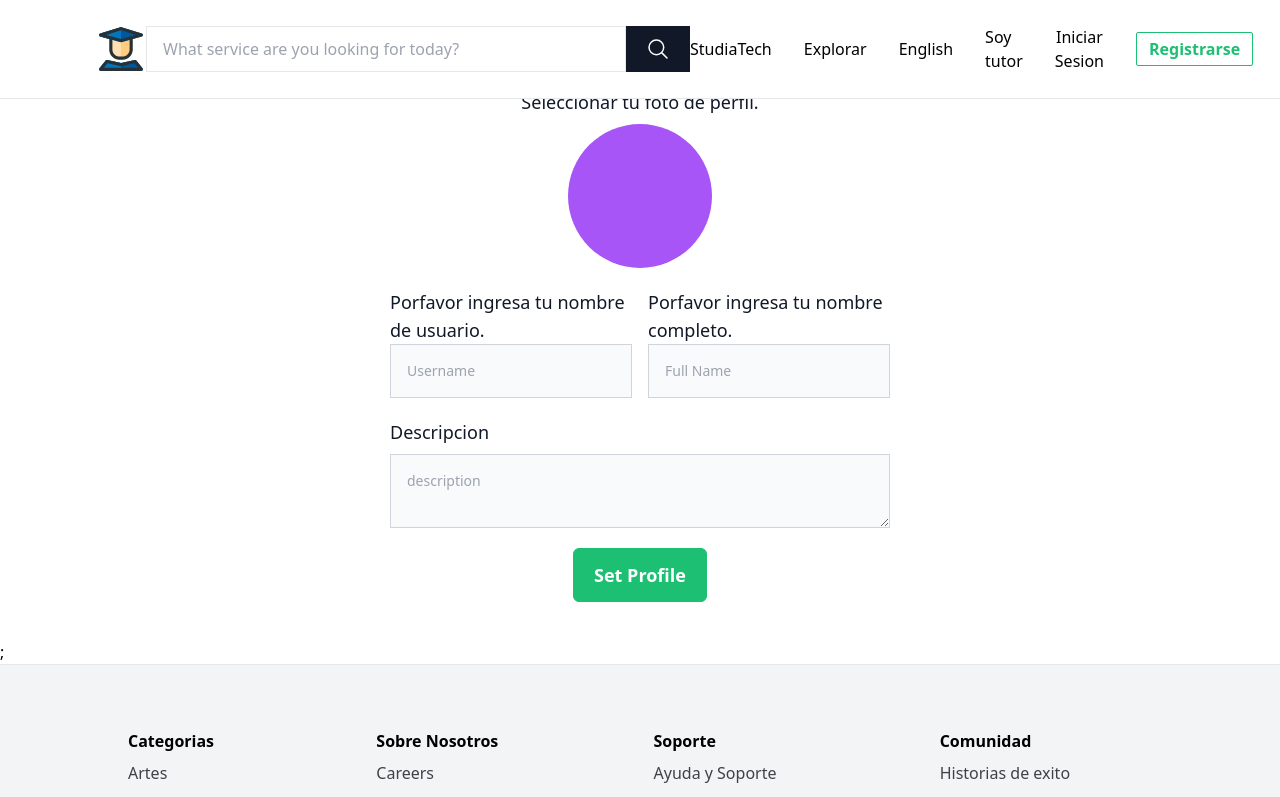
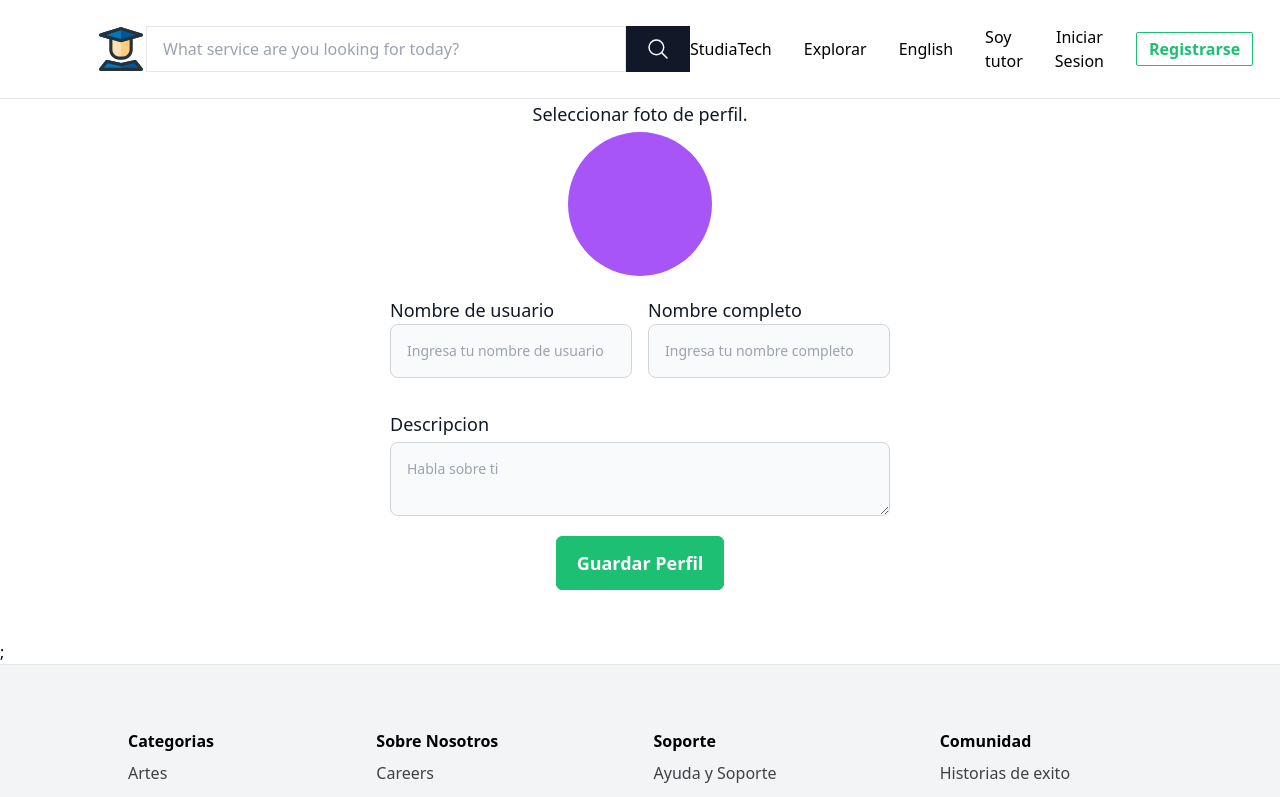
Before and after one commit to Dusk1706/studiatech-app, a Next.js app in the folder studiatech/: page /profile in a window 1280 px wide. Shown: the top 797 px of the page. Built offline with nearby package versions, Linux system fonts and the light colour scheme; no server answers.

Commit message:
Fixed Profile page

```diff
--- a/studiatech/src/pages/profile.jsx
+++ b/studiatech/src/pages/profile.jsx
@@ -1,5 +1,6 @@
 import React, { useState, useEffect } from 'react';
-import { useStateProvider } from "@/context/StateContext";
+import { useStateProvider } from "../context/StateContext";
+import { reducerCases } from "../context/constants";
 import Image from "next/image";
 import { useRouter } from "next/router";
 import {
@@ -101,8 +102,11 @@ function profile() {
     }
   };
 
-  const inputClassName = "block p-4 w-full text-sm text-gray-900 border border-gray-300 rounded.lg bg-gray-50 focus:ring-blue-500 focus:border-blue-500";
-  const labelClassName = "mb-2 text-lg font-medium text-gray-900 dark:text-white";
+
+  const inputClassName =
+    "block p-4 w-full text-sm text-gray-900 border border-gray-300 rounded-lg bg-gray-50  focus:ring-blue-500 focus:border-blue-500";
+  const labelClassName =
+    "mt-3 mb-1 text-lg font-medium text-gray-900  dark:text-black";
 
   return (
     <>
@@ -118,12 +122,13 @@ function profile() {
           Porfavor ingresa tu perfil para iniciar
         </h4>
         <div className="flex flex-col items-center w-full gap-5">
-          <div className="flex flex-col items-center cursor-pointer"
-          onMouseEnter={() => setImageHover (true)}
+            <div
+              className="flex flex-col items-center cursor-pointer"
+              onMouseEnter={() => setImageHover(true)}
               onMouseLeave={() => setImageHover(false)}
             >
-            <label className={labelClassName}>
-              Seleccionar tu foto de perfil.
+              <label className={labelClassName} htmlFor="">
+                Seleccionar foto de perfil.
               </label>
               <div className="bg-purple-500 h-36 w-36 flex items-center justify-center rounded-full relative">
                 {image ? (
@@ -171,14 +176,14 @@ function profile() {
           </div>
           <div className="grid grid-cols-2 gap-4 w-[500px]">
             <div>
-              <label className={labelClassName} htmlFor="username">
-                Porfavor ingresa tu nombre de usuario.
+              <label className={labelClassName}  htmlFor="username">
+                Nombre de usuario
               </label>
               <input
               type="text"
               className={inputClassName}
               name="userName"
-              placeholder= "Username"
+              placeholder= "Ingresa tu nombre de usuario"
               value={data.userName}
               onChange={handleChange}
               />
@@ -188,13 +193,13 @@ function profile() {
                 className={`${labelClassName} style-text-black`}
                 htmlFor="fullName"
               >
-                Porfavor ingresa tu nombre completo.
+                Nombre completo
               </label>
               <input
                 type="text"
                 className={inputClassName}
                 name="fullName"
-                placeholder="Full Name"
+                placeholder="Ingresa tu nombre completo"
                 value={data.fullName}
                 onChange={handleChange}
               />
@@ -210,7 +215,7 @@ function profile() {
                 value={data.description}
                 onChange={handleChange}
                 className={inputClassName}
-                placeholder="description"
+                placeholder="Habla sobre ti"
               ></textarea>
             </div>
             <button
@@ -218,7 +223,7 @@ function profile() {
               type="button"
               onClick={setProfile}
             >
-              Set Profile
+              Guardar Perfil
             </button>
         </div>
         </div>
```
Lines whose indentation alone changed are shown as unchanged.
